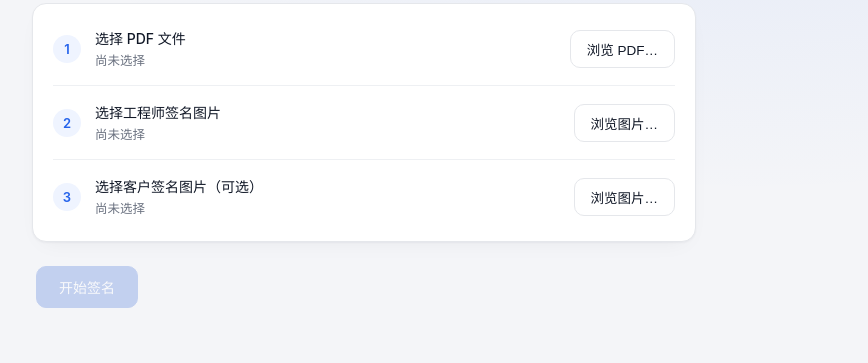
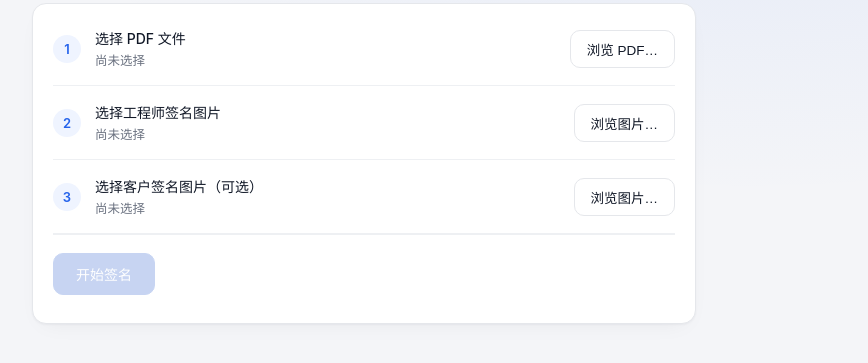
Before and after one commit to xpwsgg/esi-pdf-sign, a website built with Vite: page index.html in a window 1280 px wide. Shown: the part 85-448 px from the top of the page, without its empty margins (276-1144 px from the left). Built offline with nearby package versions, Linux system fonts and the light colour scheme.

Commit message:
feat(ui): move sign action into customer signature card

```diff
--- a/index.html
+++ b/index.html
@@ -51,16 +51,15 @@
             <button id="pick-customer-signature" class="btn btn-secondary">浏览图片…</button>
           </div>
         </div>
+        <div class="action-row">
+          <button id="sign" class="btn btn-primary" disabled>开始签名</button>
+          <span id="status" class="status"></span>
+        </div>
       </section>
 
       <section id="worktime-section" class="card worktime" hidden>
         <div id="worktime-grand" class="wt-grand" hidden></div>
         <div id="worktime-body"></div>
-      </section>
-
-      <section class="action-row">
-        <button id="sign" class="btn btn-primary" disabled>开始签名</button>
-        <span id="status" class="status"></span>
       </section>
 
       <section id="results-section" class="card results" hidden>
--- a/src/styles.css
+++ b/src/styles.css
@@ -202,7 +202,8 @@ header h1 {
   display: flex;
   align-items: center;
   gap: 16px;
-  margin: 24px 4px;
+  padding: 18px 0 20px;
+  border-top: 1px solid var(--border-soft);
 }
 
 .status {
```
